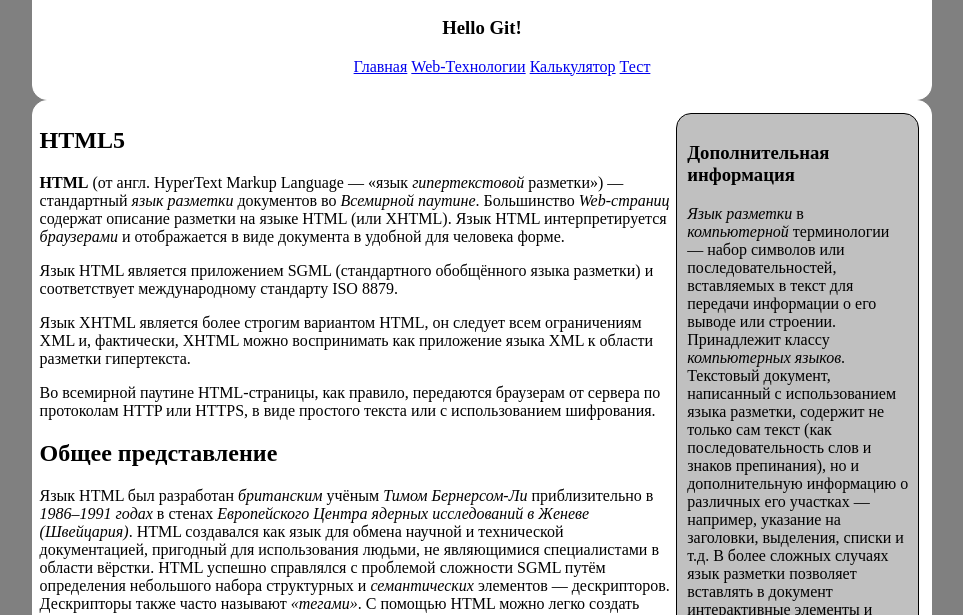
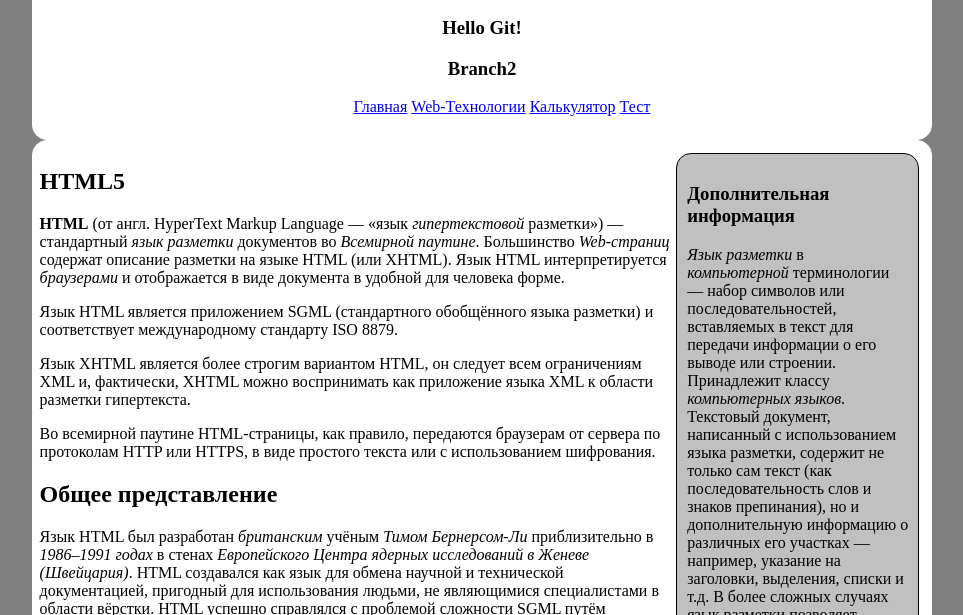
Before and after one commit to SalischevAV/git_test, a plain HTML site: page HTML5.html in a window 1280 px wide. Shown: the part 163-778 px from the top of the page, without its empty margins (158-1121 px from the left). Drawn offline with Linux system fonts and the light colour scheme.

Commit message:
new branch

```diff
--- a/HTML5.html
+++ b/HTML5.html
@@ -15,6 +15,7 @@
 		<h1>Основы Web-Технологий. Версия для изучения Git</h1>
 		<h2>Ураааааааааааа!</h2>
 		<h3>Hello Git!</h3>
+		<h3>Branch2</h3>
 		<nav>
 			<ul class="main-ul">
 				<li><a href="Index.html">Главная</a></li>
```
